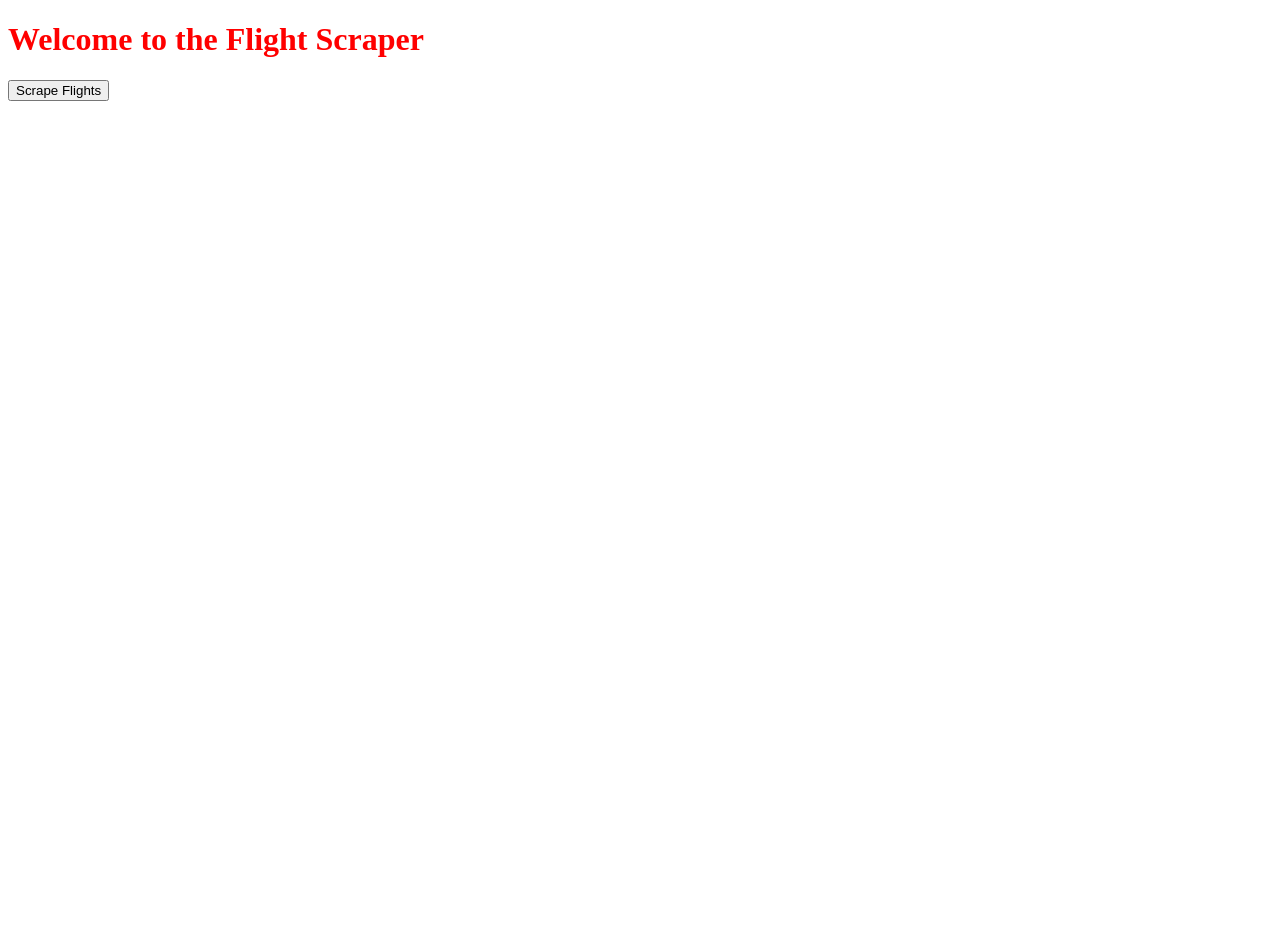
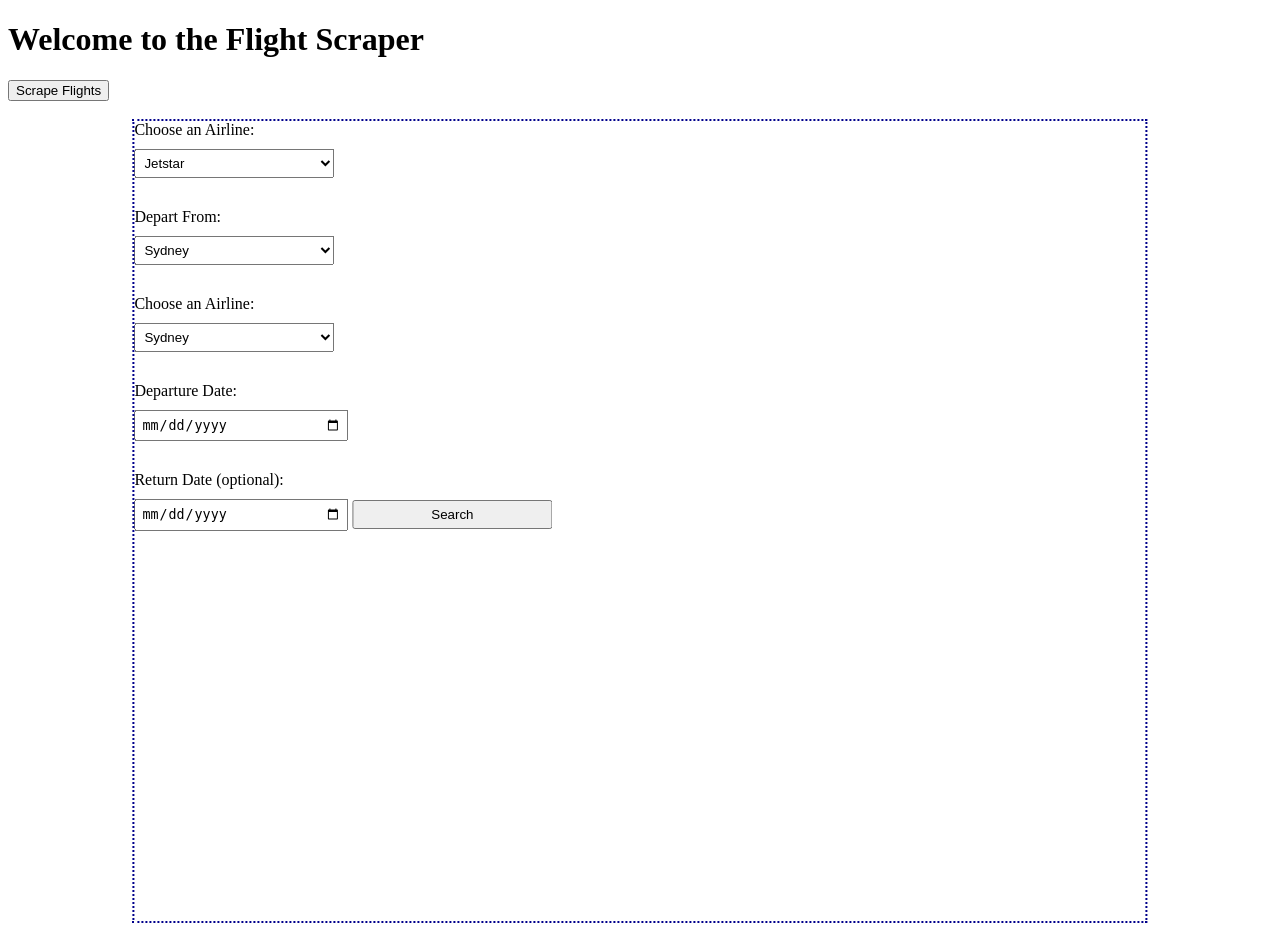
Before and after one commit to DFarynski99/fullstackAirlineWebsite, a Flask app: page / in a window 1280 px wide. Before the commit the page ends 101 px from the top, so only its background shows below. Run offline with Flask 3, Linux system fonts and the light colour scheme.

Commit message:
- AWS integration complete - Converting to AIO (Jetstar, Regional Express, etc...) airline flight checker
Stack: Python, HTML, CSS, Javascript, Flask, AWS

Signed-off-by: Daniel Farynski <danielfarynski99@gmail.com>

```diff
--- a/app.py
+++ b/app.py
@@ -15,4 +15,4 @@ def home():
 
 if __name__ == '__main__':
     port = int(os.environ.get('PORT', 5000))
-    app.run(host='0.0.0.0', port=port)
+    app.run(host='0.0.0.0', port=port, debug=True)
--- a/main.py
+++ b/main.py
@@ -4,10 +4,7 @@ from bs4 import BeautifulSoup
 from selenium.webdriver.common.by import By
 from selenium.common.exceptions import NoSuchElementException
 import requests  # Add this line to import the requests module
-from selenium.webdriver.chrome.options import Options
-from selenium.webdriver.common.desired_capabilities import DesiredCapabilities
 from selenium.webdriver.chrome.options import Options as ChromeOptions
-from selenium.webdriver.chrome.service import Service as ChromeService
 
 
 lst_prices = []
--- a/static/css/style.css
+++ b/static/css/style.css
@@ -1,5 +1,21 @@
 
 
-#test{
-    color: red !important;
+#htmlBorder{
+    left: 50%;
+    transform: translateX(-50%);
+    position: relative;
+    width: 80%;
+    height: 100vh;
+    outline: darkblue 2px dotted;
 }
+
+select, input[type=date], #searchButton {
+  width: 200px; /* Adjust the width as needed */
+  padding: 5px;
+  margin: 10px 0;
+}
+
+label {
+  display: block; /* Makes each input appear on a new line */
+  margin-top: 20px;
+}
--- a/static/js/script.js
+++ b/static/js/script.js
@@ -0,0 +1,24 @@
+document.getElementById('searchButton').addEventListener('click', function() {
+    const airline = document.getElementById('airline').value;
+    const departureAirport = document.getElementById('departureAirport').value;
+    const arrivalAirport = document.getElementById('arrivalAirport').value;
+    const departureDate = document.getElementById('departureDate').value;
+    const returnDate = document.getElementById('returnDate').value;
+
+    // Log values to console (for debugging purposes)
+    console.log(airline, departureAirport, arrivalAirport, departureDate, returnDate);
+
+    // Example condition: If departure is Sydney and arrival is Melbourne, change h1 color to red
+    if (airline === 'jetstar' && departureAirport === 'depSydney' && arrivalAirport === 'arrMelbourne') {
+        document.getElementById('test').style.color = 'hotpink';
+    } else if (departureAirport === 'depMelbourne' && arrivalAirport === 'arrSydney') {
+        // Another condition: If departure is Melbourne and arrival is Sydney, change h1 color to blue
+        document.getElementById('test').style.color = 'blue';
+    } else {
+        // For any other combination, reset to default color (you can specify what you consider "default")
+        document.getElementById('test').style.color = 'black'; // Or whatever your default color is
+    }
+
+    // Prevent form submission if you only want to change the color without submitting the form
+    // event.preventDefault();
+});
--- a/templates/index.html
+++ b/templates/index.html
@@ -5,7 +5,7 @@
     <meta charset="UTF-8">
     <meta name="viewport" content="width=device-width, initial-scale=1">
     <title>Flight Scraper Home</title>
-    <link rel="stylesheet" href="{{ url_for('static', filename='css/style.css') }}">
+    <link rel="stylesheet" href="{{ url_for('static', filename='css/style.css')}}">
 </head>
 <body>
     <h1 id="test">Welcome to the Flight Scraper</h1>
@@ -22,5 +22,47 @@
             {% endfor %}
         </ul>
     {% endif %}
+
+
+    <div id="htmlBorder">
+
+
+    <label for="airline">Choose an Airline:</label>
+<select id="airline" name="airline">
+  <option value="jetstar">Jetstar</option>
+  <option value="regionalExpress">Regional Express</option>
+  <!-- Add more airlines here -->
+</select>
+
+<label for="departureAirport">Depart From:</label>
+<select id="departureAirport" name="departureAirport">
+  <option value="depSydney">Sydney</option>
+  <option value="depMelbourne">Melbourne</option>
+  <!-- Add more airlines here -->
+</select>
+
+<label for="arrivalAirport">Choose an Airline:</label>
+<select id="arrivalAirport" name="arrivalAirport">
+  <option value="arrSydney">Sydney</option>
+  <option value="arrMelbourne">Melbourne</option>
+  <!-- Add more airlines here -->
+</select>
+
+
+<!-- Departure Date Selector -->
+<label for="departureDate">Departure Date:</label>
+<input type="date" id="departureDate" name="departureDate">
+
+<!-- Return Date Selector -->
+<label for="returnDate">Return Date (optional):</label>
+<input type="date" id="returnDate" name="returnDate">
+
+<button id="searchButton">Search</button>
+
+
+
+</div>
+
+<script src="{{ url_for('static', filename='js/script.js')}}"></script>
 </body>
 </html>
```
